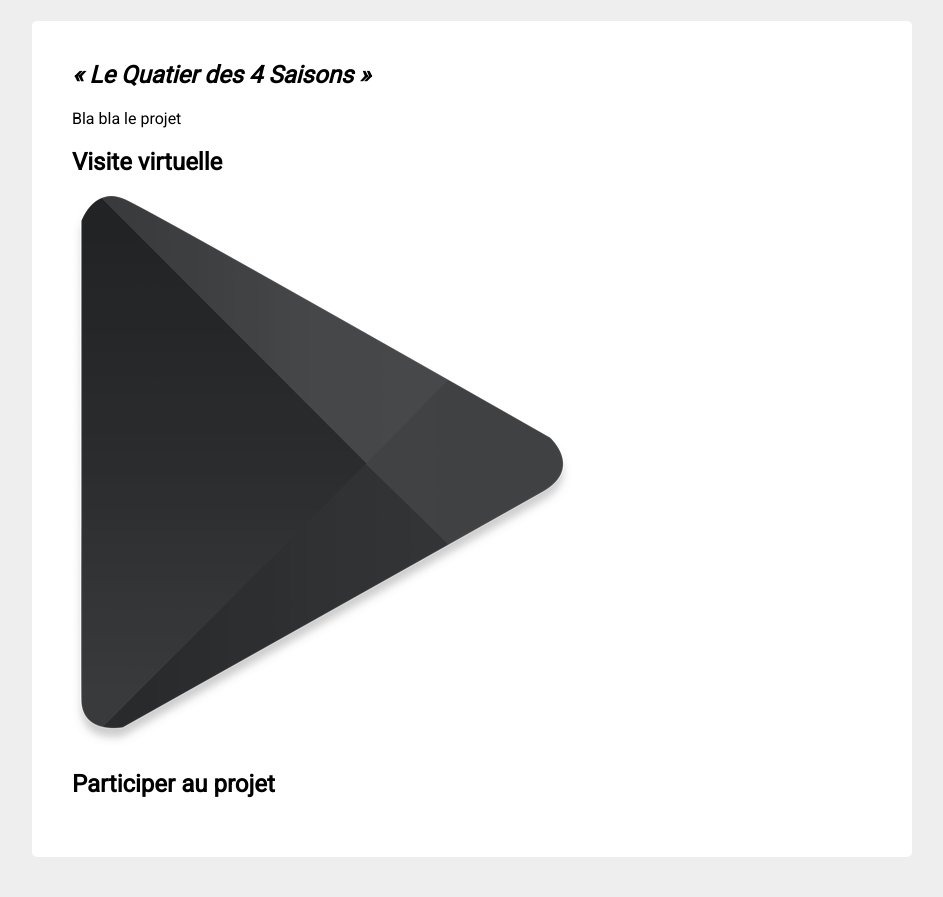
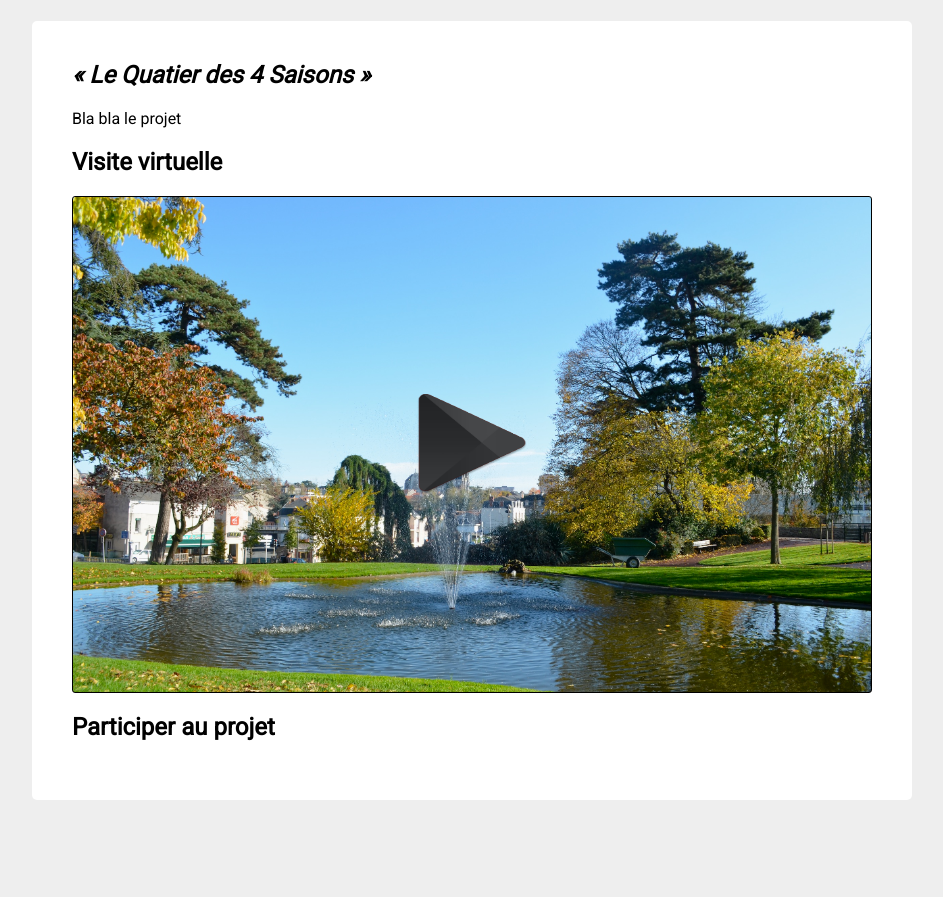
Before and after one commit to VSasyan/maison, a PHP site: page /projet.html in a window 1280 px wide. Shown: the part 354-1251 px from the top of the page, without its empty margins (168-1111 px from the left). After the commit the page ends 1154 px from the top, so only its background shows below. Run offline with PHP 8.4, Linux system fonts and the light colour scheme; some libraries are stand-ins or nearby versions; some web fonts are replaced.

Commit message:
video ok

```diff
--- a/src/projet.html
+++ b/src/projet.html
@@ -25,7 +25,8 @@
 
 			<h2>Visite virtuelle</h2>
 			<div id="visite">
-				<img src="img/logo.png"/>
+				<img src="img/logo_red.png" class="red"/>
+				<img src="img/logo.png" class="black"/>
 			</div>
 
 			<h2>Participer au projet</h2>
--- a/src/style.css
+++ b/src/style.css
@@ -78,3 +78,41 @@ ul.doughnut-legend span {display: inline-block; width: 18px; height: 18px; borde
 	float: right;
 }
 canvas {margin: auto;}
+
+/**
+	PROJET
+**/
+
+#visite {
+	background-image: url('img/video.jpg');
+	background-size: cover;
+	text-align: center;
+	height: 495px;
+	border: 1px solid #000;
+	border-radius: 3px;
+	cursor: pointer;
+}
+
+#visite img {
+	margin-top: 247.5px;
+	height: 100px;
+	width: 110px;
+	transform: translate(-50%, -50%);
+	position: absolute;
+	transition: All 0.4s;
+}
+
+#visite img.black {
+	opacity: 1;
+}
+
+#visite:hover img.black {
+	opacity: 0;
+}
+
+#visite h3 {
+	margin-top: 120px;
+	color: #FFF;
+	font-size: 24px;
+	padding: 20px;
+}
```
Also changed, not shown: src/img/logo_red.png (added).
